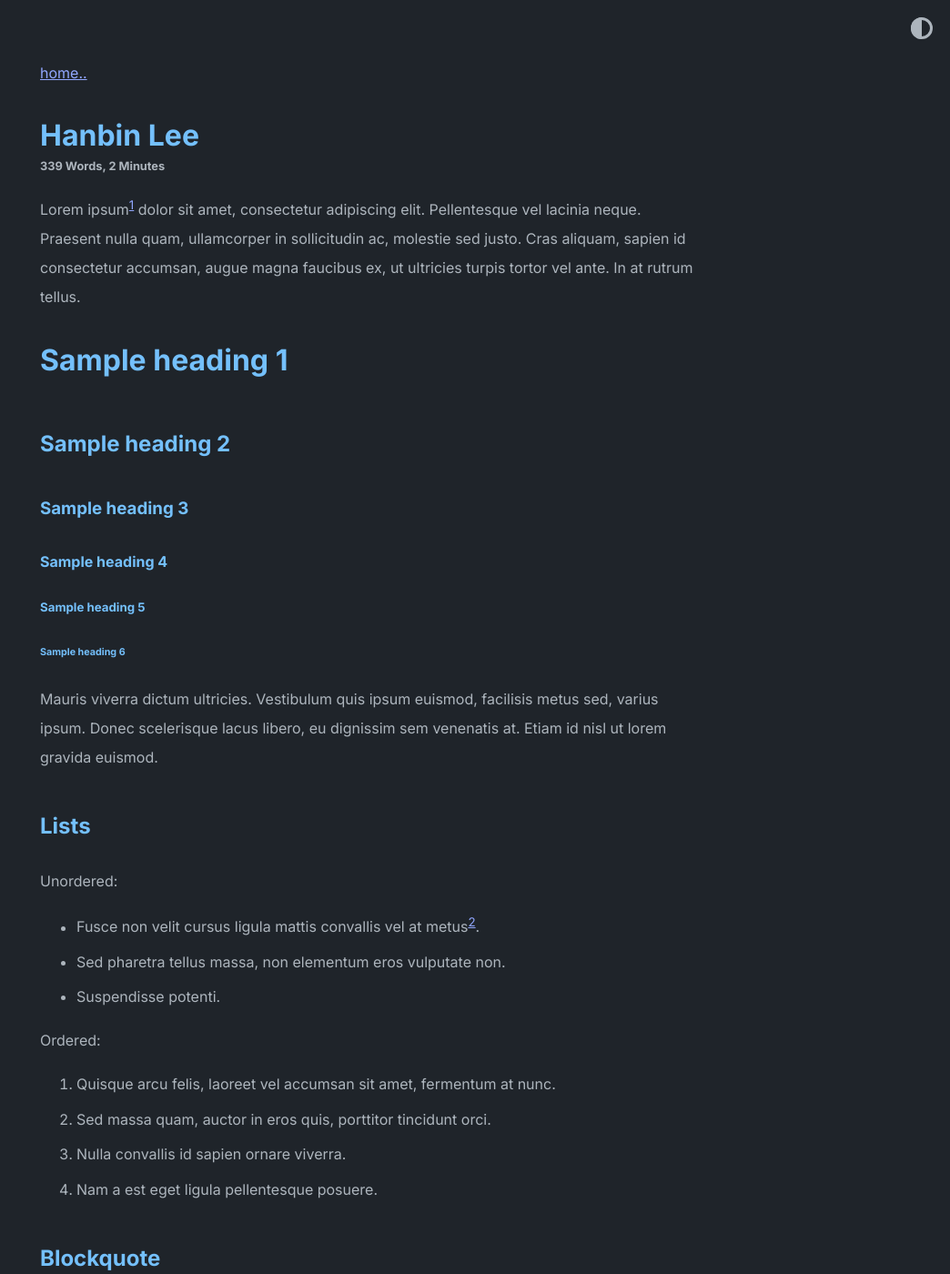
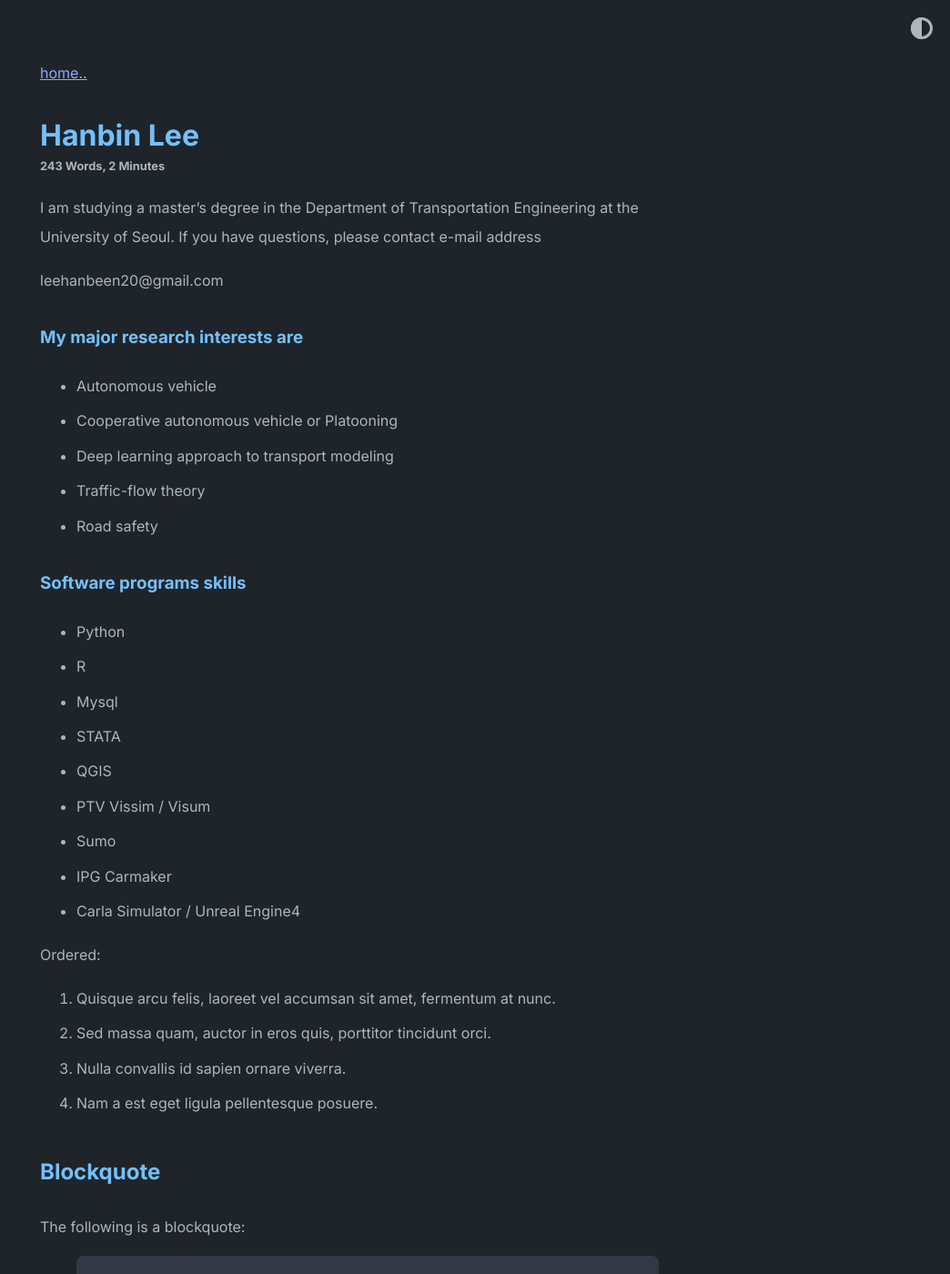
Before and after one commit to HHBBLee/HHBBLEE.github.io, a Jekyll site: the page built from about.markdown, in a window 1280 px wide and 1400 px high. Shown: the whole window at 91% size, without its empty margins (236-1280 px from the left). Built offline with Jekyll 4.4.1, drawn with Linux system fonts in a browser that asks for light colours; some of the changed text lies outside the part shown.

Commit message:
Update about.markdown

```diff
--- a/about.markdown
+++ b/about.markdown
@@ -4,24 +4,34 @@ title: Hanbin Lee
 permalink: /About me/
 ---
 
-Lorem ipsum[^1] dolor sit amet, consectetur adipiscing elit. Pellentesque vel lacinia neque. Praesent nulla quam, ullamcorper in sollicitudin ac, molestie sed justo. Cras aliquam, sapien id consectetur accumsan, augue magna faucibus ex, ut ultricies turpis tortor vel ante. In at rutrum tellus.
+I am studying a master's degree in the Department of Transportation Engineering at the University of Seoul.
+If you have questions, please contact e-mail address
 
-# Sample heading 1
-## Sample heading 2
-### Sample heading 3
-#### Sample heading 4
-##### Sample heading 5
-###### Sample heading 6
+leehanbeen20@gmail.com
 
-Mauris viverra dictum ultricies. Vestibulum quis ipsum euismod, facilisis metus sed, varius ipsum. Donec scelerisque lacus libero, eu dignissim sem venenatis at. Etiam id nisl ut lorem gravida euismod.
 
-## Lists
 
-Unordered:
+### My major research interests are
 
-- Fusce non velit cursus ligula mattis convallis vel at metus[^2].
-- Sed pharetra tellus massa, non elementum eros vulputate non.
-- Suspendisse potenti.
+- Autonomous vehicle
+- Cooperative autonomous vehicle or Platooning
+- Deep learning approach to transport modeling
+- Traffic-flow theory
+- Road safety
+
+### Software programs skills
+
+- Python
+- R
+- Mysql
+- STATA
+- QGIS
+- PTV Vissim / Visum
+- Sumo
+- IPG Carmaker
+- Carla Simulator / Unreal Engine4
+
+
 
 Ordered:
 
```
